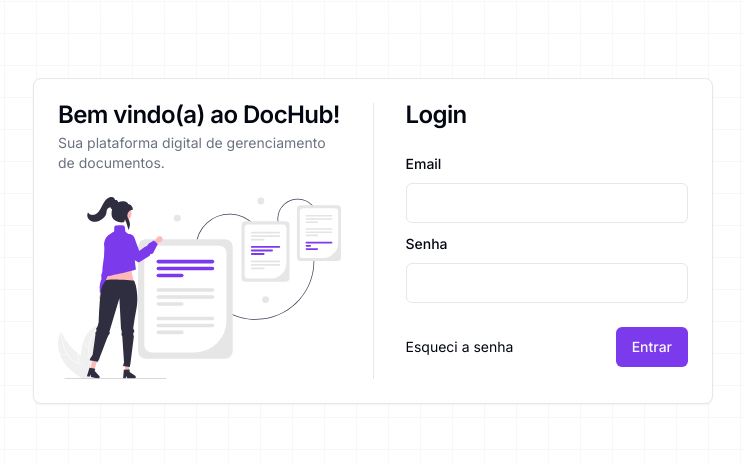
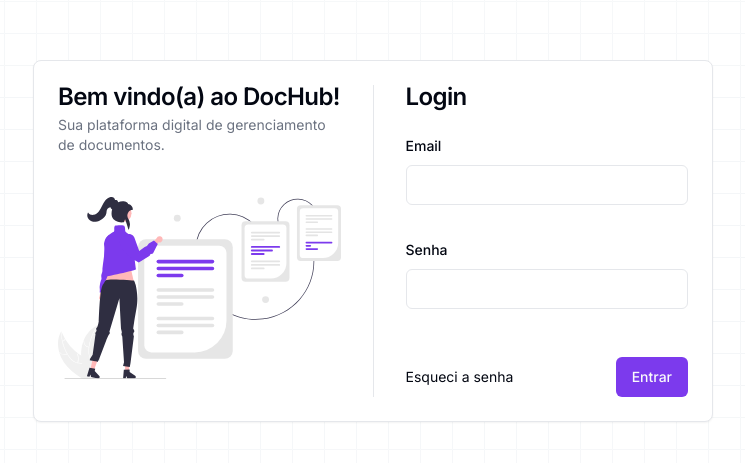
Before and after one commit to Diego-Brino/DocHub, a React (Vite) app in the folder frontend/: page / in a window 1280 px wide. Shown: the part 159-622 px from the top of the page, without its empty margins (267-1012 px from the left). Built offline with nearby package versions, Linux system fonts and the light colour scheme.

Commit message:
Feat: Criar input-validation

```diff
--- a/frontend/src/App.tsx
+++ b/frontend/src/App.tsx
@@ -7,6 +7,7 @@ import {useForm} from "react-hook-form";
 import {zodResolver} from "@hookform/resolvers/zod";
 import {Separator} from "@/components/ui/separator.tsx";
 import loginImg from "./assets/login-img.svg";
+import {InputValidation} from "@/components/custom/input-validation.tsx";
 
 const schema = z.object({
   email: z.string()
@@ -61,12 +62,12 @@ function App() {
                 <div className='space-y-2'>
                   <Label htmlFor='email'>Email</Label>
                   <Input {...register('email')} id='email' type='email' error={errors?.email?.toString()}/>
-                  {errors?.email && <p className='text-xs text-red-500'>{errors?.email.message?.toString()}</p>}
+                  <InputValidation error={errors?.email?.message?.toString()}/>
                 </div>
                 <div className='space-y-2'>
                   <Label htmlFor='password'>Senha</Label>
                   <Input {...register('password')} id='password' type='password' error={errors?.password?.toString()}/>
-                  {errors?.password && <p className='text-xs text-red-500'>{errors?.password.message?.toString()}</p>}
+                  <InputValidation error={errors?.password?.message?.toString()}/>
                 </div>
               </CardContent>
               <CardFooter className='flex justify-between'>
--- /dev/null
+++ b/frontend/src/components/custom/input-validation.tsx
@@ -0,0 +1,20 @@
+import * as React from "react"
+
+import { cn } from "@/lib/utils"
+
+export interface InputValidationProps {
+  className?: string
+  error?: string
+}
+
+const InputValidation = React.forwardRef<HTMLInputElement, InputValidationProps>(
+  ({ error, className }, ref) => {
+    return (
+      <p ref={ref} className={cn('text-xs text-red-500', !error && 'h-4', className)}>{error && error}</p>
+    )
+  }
+)
+
+InputValidation.displayName = "InputValidation"
+
+export { InputValidation }
```
